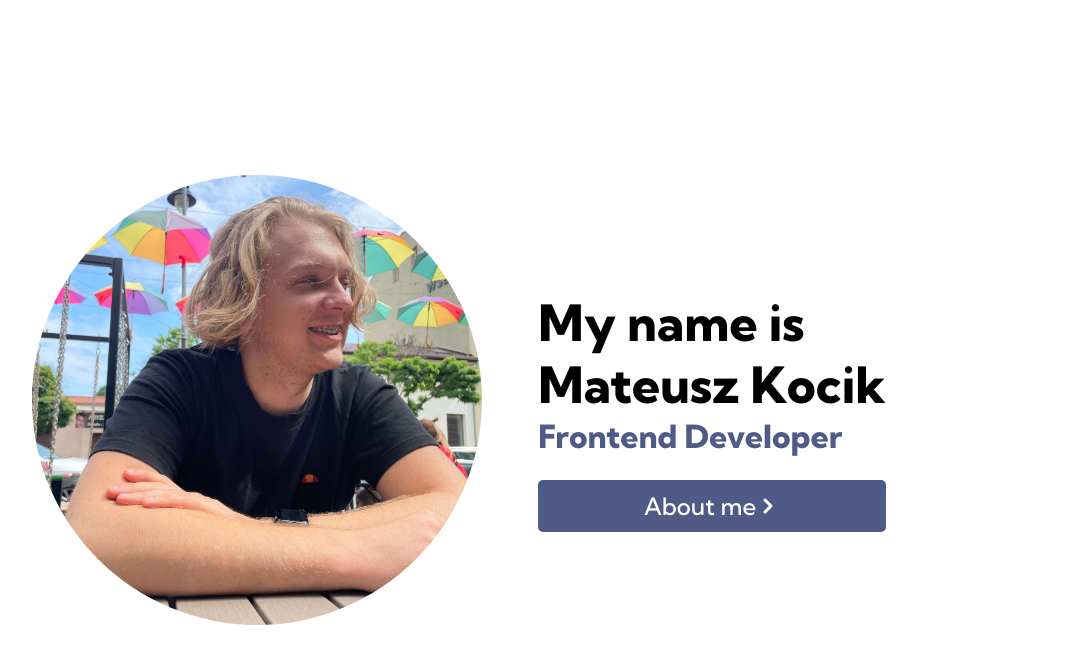
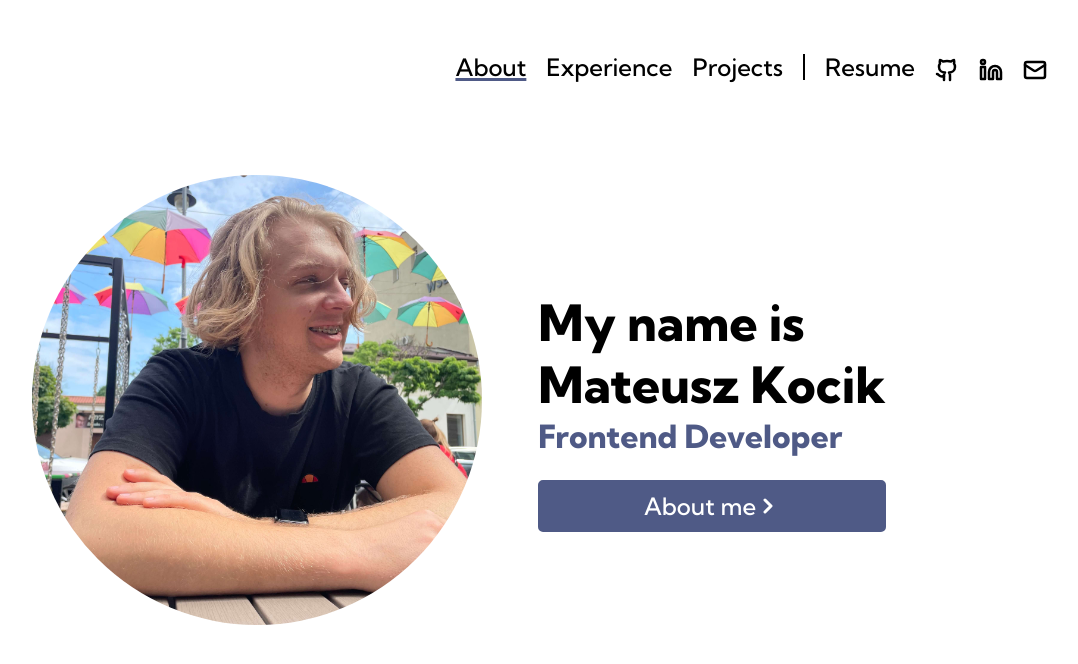
Before and after one commit to matkot11/portfolio, a Vue app: page / in a window 1280 px wide. Shown: the top 664 px of the page, without its empty margins (181-1259 px from the left). Built offline with nearby package versions, Linux system fonts and the light colour scheme.

Commit message:
feature: Add navigation

```diff
--- a/src/App.vue
+++ b/src/App.vue
@@ -1,9 +1,53 @@
 <script setup lang="ts">
 import AboutSection from '@/sections/about/AboutSection.vue'
+import NavigationBar from '@/components/NavigationBar.vue'
+import { onMounted, onUnmounted, ref } from 'vue'
+
+const currentSection = ref('')
+
+const checkSection = () => {
+  const sections = document.querySelectorAll('section[id]')
+
+  sections.forEach((section) => {
+    const rect = section.getBoundingClientRect()
+    const middle = window.innerHeight / 2
+
+    if (rect.top <= middle && rect.bottom >= middle) {
+      currentSection.value = section.id
+    }
+  })
+}
+
+onMounted(() => {
+  window.addEventListener('scroll', checkSection)
+  checkSection() // Initial check
+})
+
+onUnmounted(() => {
+  window.removeEventListener('scroll', checkSection)
+})
 </script>
 
 <template>
   <main class="app">
-    <AboutSection />
+    <NavigationBar :current-section="currentSection" class="app__navigation" />
+    <AboutSection id="about" />
   </main>
 </template>
+
+<style lang="scss" scoped>
+.app {
+  position: absolute;
+
+  &__navigation {
+    position: fixed;
+    top: 24px;
+    right: 24px;
+
+    @media only screen and (min-width: 768px) {
+      top: 48px;
+      right: 48px;
+    }
+  }
+}
+</style>
--- /dev/null
+++ b/src/components/NavigationBar.vue
@@ -0,0 +1,137 @@
+<script setup lang="ts">
+import anime from 'animejs'
+import { Github, Linkedin, Mail } from 'lucide-vue-next'
+import { onMounted } from 'vue'
+
+defineProps<{
+  currentSection: string
+}>()
+
+onMounted(() => {
+  const timeline = anime.timeline()
+
+  timeline.add({
+    targets: '.navigation-bar',
+    opacity: 1,
+    translateY: ['-200px', '0'],
+    duration: 2000,
+    delay: 1000,
+  })
+})
+
+const handleScroll = (className: string) => {
+  const elementScrollY = document.querySelector(className)!.getBoundingClientRect().top
+
+  window.scrollBy({ top: elementScrollY, behavior: 'smooth' })
+}
+</script>
+
+<template>
+  <nav class="navigation-bar">
+    <ul class="navigation-bar__list">
+      <li
+        v-for="section in ['about', 'experience', 'projects']"
+        :key="section"
+        class="navigation-bar__link--mobile"
+      >
+        <button
+          :class="{
+            'navigation-bar__link': true,
+            'navigation-bar__link--active': currentSection === section,
+          }"
+          @click="() => handleScroll(`#${section}`)"
+        >
+          {{ section }}
+        </button>
+      </li>
+      <div class="navigation-bar__separator" />
+      <li>
+        <a href="/resume.pdf" download class="navigation-bar__link">Resume</a>
+      </li>
+      <li>
+        <a href="https://github.com/matkot11" target="_blank" class="navigation-bar__link">
+          <Github stroke-width="2.5" class="navigation-bar__link-icon" />
+        </a>
+      </li>
+      <li>
+        <a
+          href="https://www.linkedin.com/in/mateusz-kocik-a27439193"
+          target="_blank"
+          class="navigation-bar__link"
+        >
+          <Linkedin stroke-width="2.5" class="navigation-bar__link-icon" />
+        </a>
+      </li>
+      <li>
+        <a href="mailto:matkot11@gmail.com" target="_blank" class="navigation-bar__link">
+          <Mail stroke-width="2.5" class="navigation-bar__link-icon" />
+        </a>
+      </li>
+    </ul>
+  </nav>
+</template>
+
+<style lang="scss" scoped>
+@use '@/assets/typography.scss';
+
+.navigation-bar {
+  opacity: 0;
+
+  &__list {
+    margin: 0;
+    padding: 0;
+    display: flex;
+    align-items: center;
+    gap: 20px;
+    list-style: none;
+    background-color: var(--color-white);
+    padding: 4px;
+    border-radius: 5px;
+  }
+
+  &__link {
+    @extend %kumbh-sans-medium;
+    text-decoration: none;
+    font-size: var(--font-24);
+    color: var(--color-black);
+    background: none;
+    border: none;
+    cursor: pointer;
+    text-transform: capitalize;
+    padding: 0;
+
+    &:hover,
+    &--active {
+      text-decoration: underline;
+      text-decoration-color: var(--color-blue);
+      text-decoration-thickness: 3px;
+    }
+
+    &--mobile {
+      display: none;
+
+      @media only screen and (min-width: 768px) {
+        display: block;
+      }
+    }
+
+    &-icon {
+      vertical-align: sub;
+
+      &:hover {
+        color: var(--color-blue);
+      }
+    }
+  }
+
+  &__separator {
+    height: 24px;
+    border: 1px solid var(--color-black);
+    display: none;
+
+    @media only screen and (min-width: 768px) {
+      display: block;
+    }
+  }
+}
+</style>
```
Also changed, not shown: 1 other file (tests, documents, lock files or other folders).
